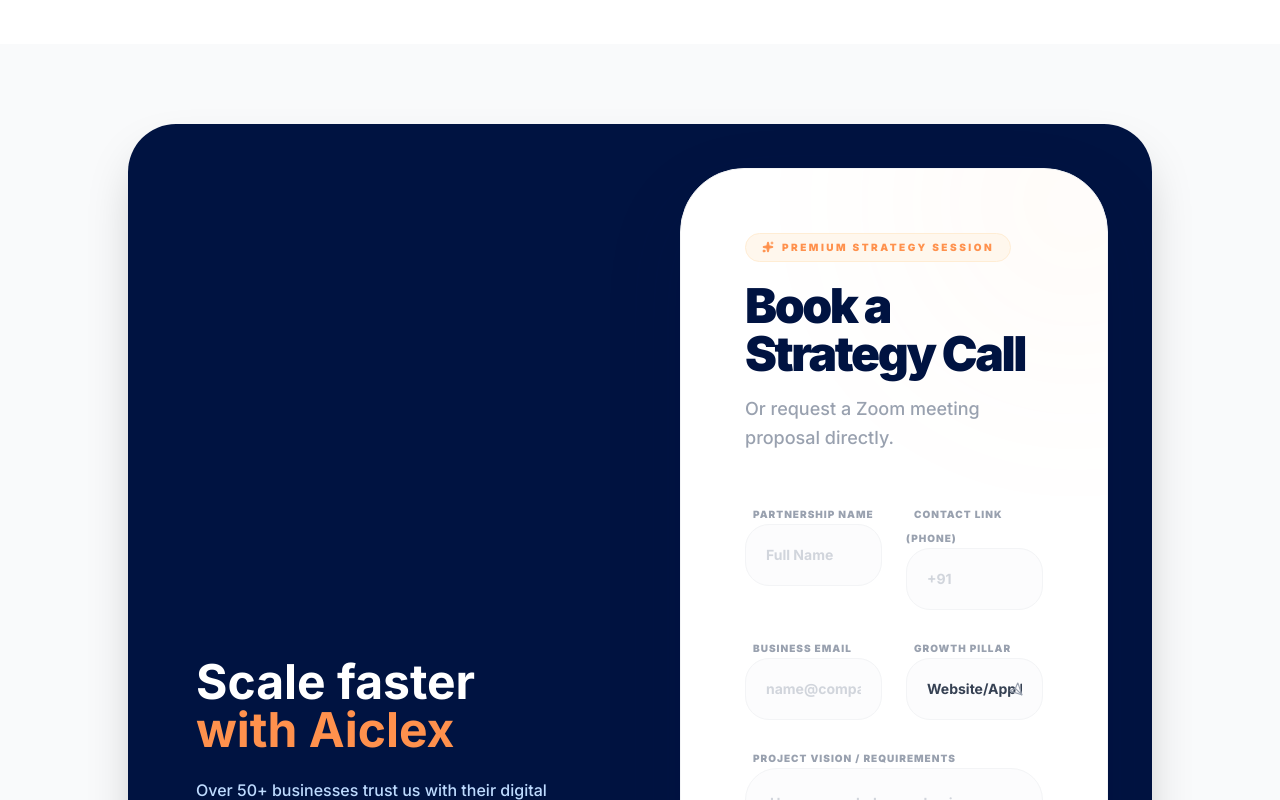
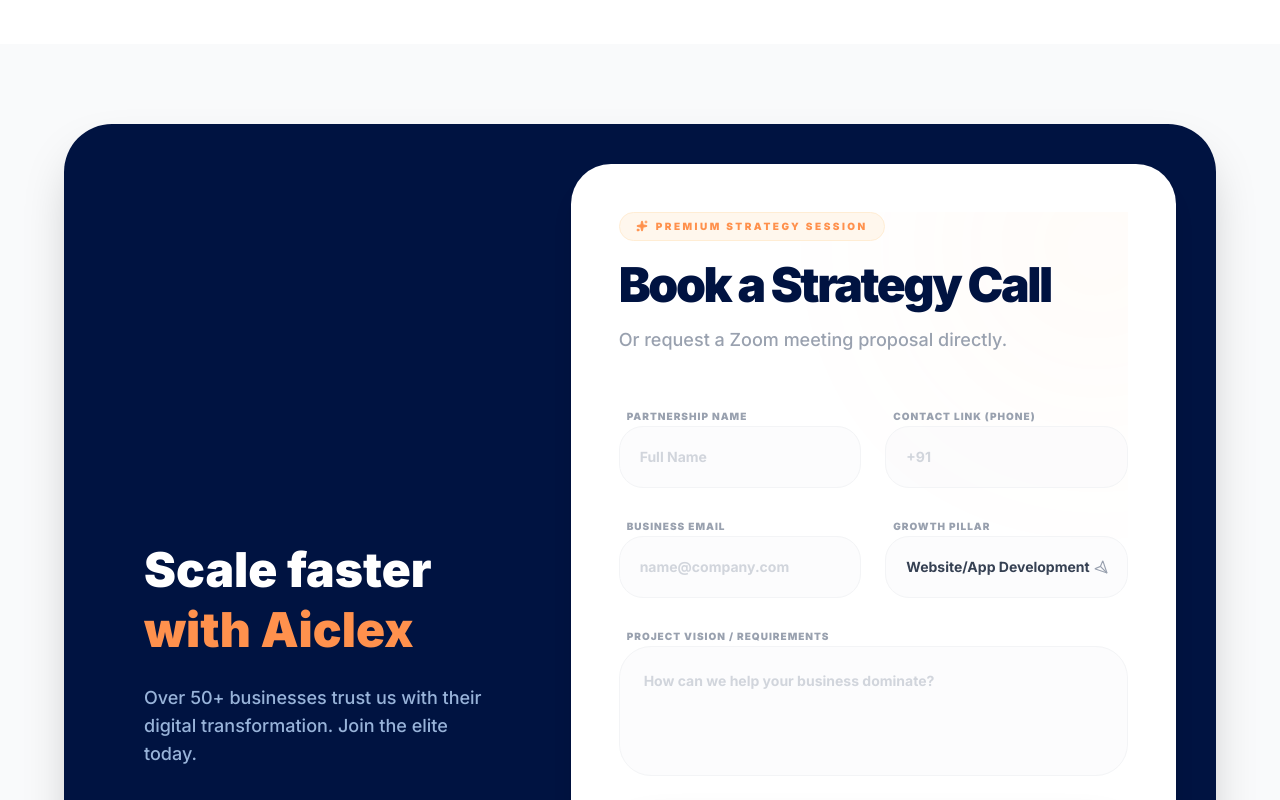
Before and after one commit to umeshkumar097/aiclex_web, a Next.js app: page / in a window 1280 px wide. Shown: the part 6740-7540 px from the top of the page. Built offline with nearby package versions, Linux system fonts and the light colour scheme; no server answers; the database is empty.

Commit message:
fix: resolve squeezed form layout on homepage by adding isEmbedded mode and rebalancing columns

```diff
--- a/app/page.tsx
+++ b/app/page.tsx
@@ -40,17 +40,20 @@ export default function Home() {
 
       <section className="py-20 bg-gray-50">
         <div className="container mx-auto px-4">
-            <div className="max-w-5xl mx-auto bg-[#001341] rounded-[3rem] p-1 shadow-2xl overflow-hidden flex flex-col md:flex-row items-center">
-                <div className="p-10 md:p-16 md:w-1/2 text-white">
-                    <h2 className="text-3xl md:text-5xl font-bold mb-6">Scale faster <br/><span className="text-[#ff914d]">with Aiclex</span></h2>
-                    <p className="text-blue-200 mb-8 font-medium">Over 50+ businesses trust us with their digital transformation. Join the elite today.</p>
+            <div className="max-w-6xl mx-auto bg-[#001341] rounded-[3rem] p-4 shadow-2xl overflow-hidden flex flex-col md:flex-row items-center">
+                <div className="p-10 md:p-16 md:w-5/12 text-white">
+                    <h2 className="text-3xl md:text-5xl font-black mb-6 leading-tight">Scale faster <br/><span className="text-[#ff914d]">with Aiclex</span></h2>
+                    <p className="text-blue-200/80 mb-8 font-medium text-lg">Over 50+ businesses trust us with their digital transformation. Join the elite today.</p>
                 </div>
-                <div className="p-4 md:p-10 md:w-1/2 w-full">
-                    <HomeLeadForm
-                        title="Book a Strategy Call"
-                        subtitle="Or request a Zoom meeting proposal directly."
-                        type="Zoom"
-                    />
+                <div className="md:w-7/12 w-full p-2 md:p-6">
+                    <div className="bg-white rounded-[2.5rem] p-8 md:p-12 shadow-xl">
+                        <HomeLeadForm
+                            title="Book a Strategy Call"
+                            subtitle="Or request a Zoom meeting proposal directly."
+                            type="Zoom"
+                            isEmbedded={true}
+                        />
+                    </div>
                 </div>
             </div>
         </div>
--- a/components/HomeLeadForm.tsx
+++ b/components/HomeLeadForm.tsx
@@ -8,12 +8,14 @@ interface HomeLeadFormProps {
   title?: string;
   subtitle?: string;
   type?: string;
+  isEmbedded?: boolean;
 }
 
 export default function HomeLeadForm({
   title = "Ready to transform your business?",
   subtitle = "Drop your details and we'll send you a custom proposal.",
-  type = "Website"
+  type = "Website",
+  isEmbedded = false
 }: HomeLeadFormProps) {
   const [loading, setLoading] = useState(false);
   const [submitted, setSubmitted] = useState(false);
@@ -83,7 +85,10 @@ export default function HomeLeadForm({
       initial={{ opacity: 0, y: 30 }}
       whileInView={{ opacity: 1, y: 0 }}
       viewport={{ once: true }}
-      className="bg-white p-10 md:p-16 rounded-[4rem] shadow-[0_32px_80px_rgba(0,19,65,0.12)] border border-gray-100 relative overflow-hidden group"
+      className={isEmbedded
+        ? "relative overflow-hidden group"
+        : "bg-white p-10 md:p-16 rounded-[4rem] shadow-[0_32px_80px_rgba(0,19,65,0.12)] border border-gray-100 relative overflow-hidden group"
+      }
     >
       {/* Premium Decorative Elements */}
       <div className="absolute -top-32 -right-32 w-80 h-80 bg-gradient-to-br from-[#ff914d] to-orange-300 rounded-full blur-[120px] opacity-[0.05] pointer-events-none group-hover:opacity-[0.1] transition-opacity duration-1000"></div>
```
